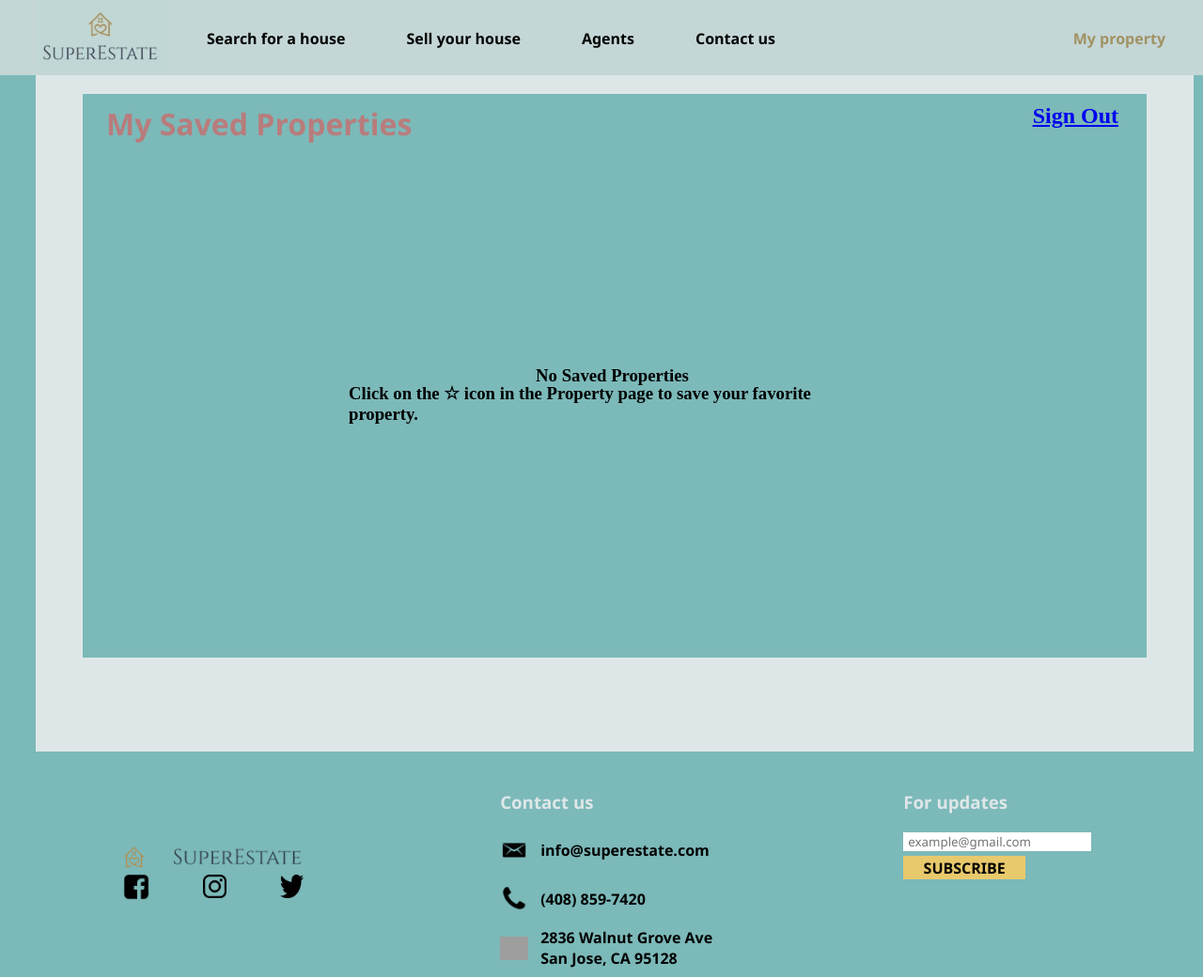
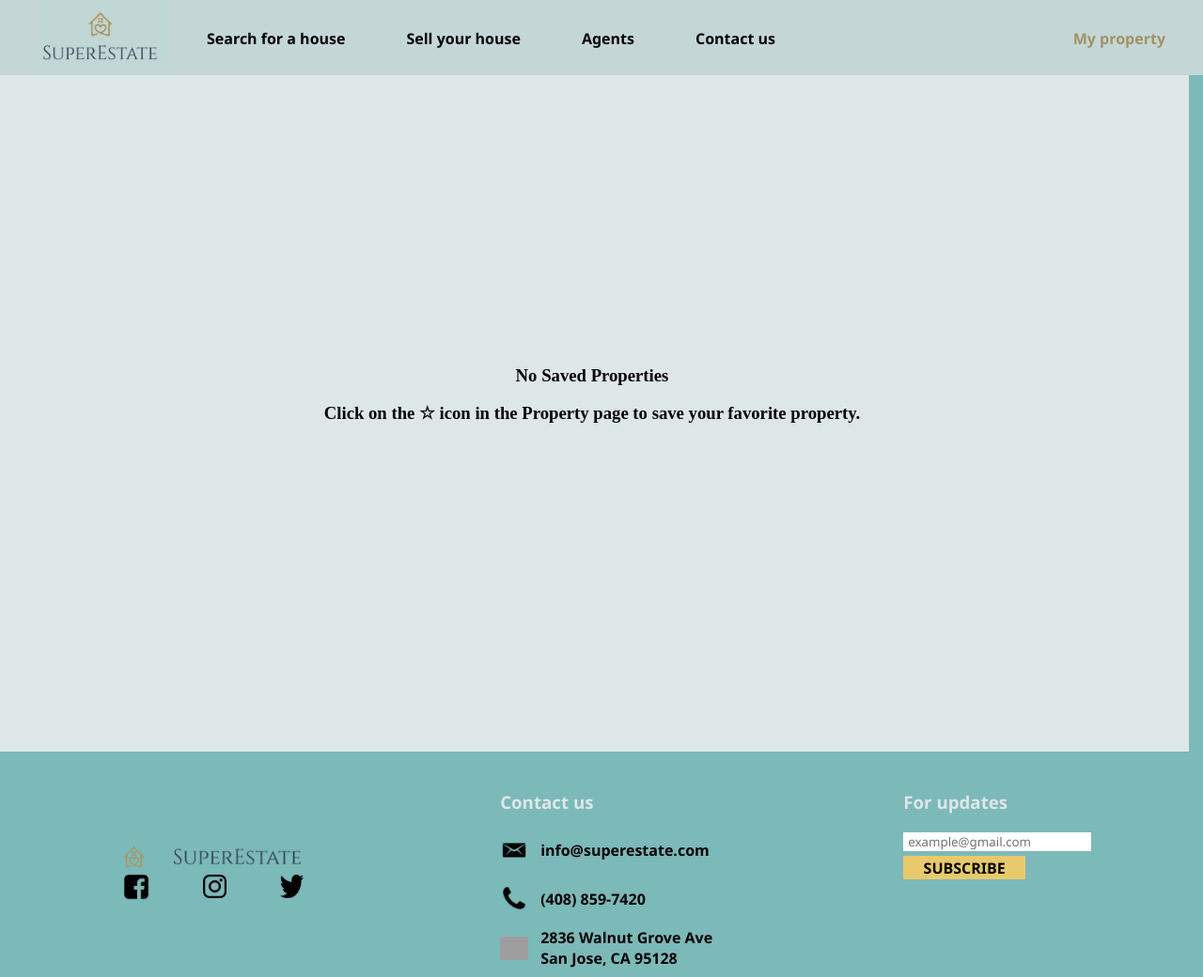
Before and after one commit to gtdiehl/SuperEstate, a PHP site: page /myproperty.php in a window 1280 px wide. Shown: the top 1040 px of the page at 94% size. Run offline with PHP 8.4, Linux system fonts and the light colour scheme; the visitor is signed in with stand-in values (Sample User, id 1); lists and menus that the app fills with data are empty; some libraries are stand-ins or nearby versions; grey boxes are pictures that could not be loaded.

Commit message:
Make a better layout for account page

```diff
--- a/getMyProperty.php
+++ b/getMyProperty.php
@@ -10,7 +10,7 @@
 
     // Link HTML Styles My Property page
     echo "<link rel='stylesheet' type='text/css' href='styles/styles.css'></link>";
-
+	echo "<style type='text/css'>body {background-color:#DEE7E8;}</style>";
     // Display HTML text and logout link
     echo "<div class='savedPropertyTop'>";
     echo "<div class='savedPropertyColumn'>";
--- a/myproperty.php
+++ b/myproperty.php
@@ -11,7 +11,7 @@
     <script src="scripts/navLoaded.js"></script>
     <script src="scripts/utils.js"></script>
     <body onload="navLoaded();footerLoaded();">
-      <div class="content">
+      <div class="accountcontainer">
         <script type="text/javascript">
 		// Retrieve logged in user name from PHP sesssion info
 		var x = "<?php echo $login_session ?>";
```
Lines whose indentation alone changed are shown as unchanged.
